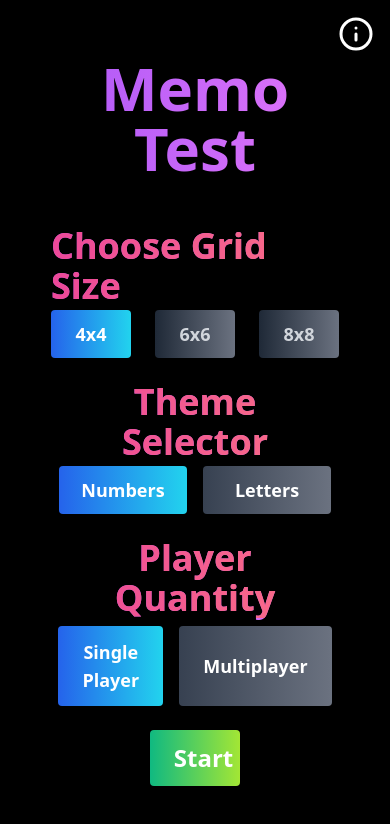
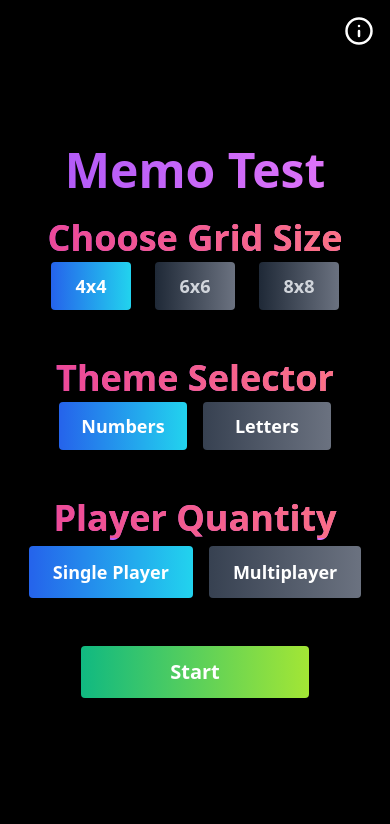
Before and after one commit to itsjoacor/unq-ui-joaquin-rodriguez-trabajo-final, a React (Vite) app: page / in a window 390 px wide. Shown: the top 824 px of the page. Built offline with nearby package versions, Linux system fonts and the light colour scheme.

Commit message:
Fix homePage

```diff
--- a/src/pages/home/page.jsx
+++ b/src/pages/home/page.jsx
@@ -22,21 +22,24 @@ function GamePlaySetUp() {
 	};
 
 	return (
-		<div className="relative flex items-center justify-center min-h-screen min-w-screen bg-black text-white">
+		<div className="relative flex items-center justify-center h-screen w-screen bg-black text-white">
 			<button
 				onClick={handleInstructions}
-				className="absolute top-4 right-4 text-white text-4xl hover:text-yellow-200"
+				className="absolute top-4 right-4 text-white text-3xl md:text-4xl hover:text-yellow-200"
 				title="Instructions"
 			>
 				<FiInfo />
 			</button>
 
 			<div
-				className="bg-black rounded-lg shadow-lg p-10 w-[90%] max-w-md flex flex-col items-center justify-center
+				className="bg-black rounded-lg shadow-lg px-6 py-8 w-full max-w-md flex flex-col items-center justify-center
           bg-gradient-to-r from-purple-500 to-fuchsia-400 bg-clip-text text-transparent"
 			>
-				<h1 className="text-6xl font-bold mb-6 text-center pb-6">Memo Test</h1>
+				<h1 className="text-5xl md:text-6xl font-bold mb-6 text-center">
+					Memo Test
+				</h1>
 
+				<div className="w-full flex flex-col items-center gap-6">
 					<BoardSize
 						selectedSize={selectedSize}
 						setSelectedSize={setSelectedSize}
@@ -54,13 +57,14 @@ function GamePlaySetUp() {
 
 					<button
 						onClick={handleStart}
-					className="mt-6 px-6 py-3 text-white text-2xl font-bold rounded w-1/3
+						className="mt-6 px-6 py-3 text-white text-xl md:text-2xl font-bold rounded w-2/3 md:w-1/3
               bg-gradient-to-r from-emerald-500 to-lime-400 hover:from-green-500 hover:to-green-500"
 					>
 						Start
 					</button>
 				</div>
 			</div>
+		</div>
 	);
 }
 
```
Lines whose indentation alone changed are shown as unchanged.
